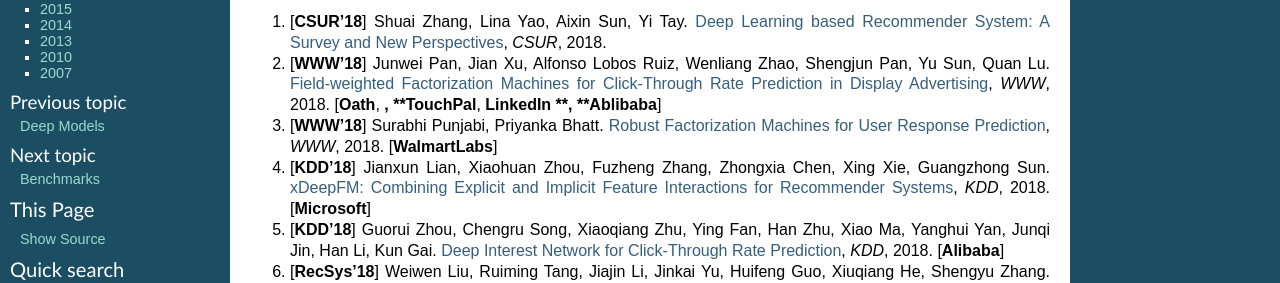
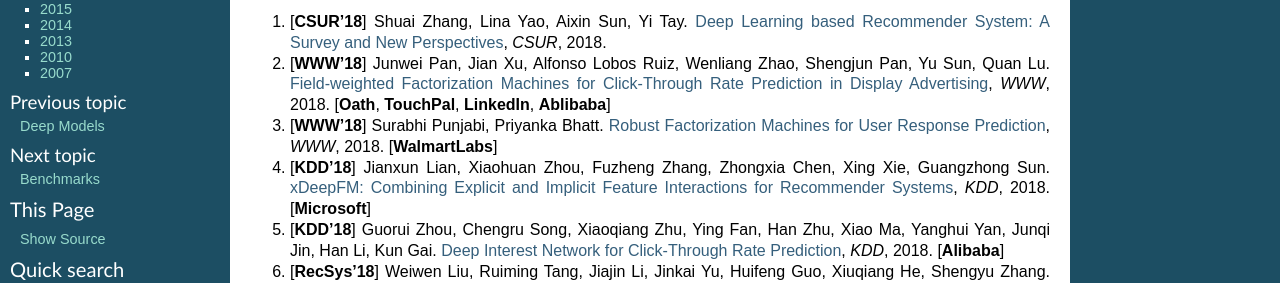
Before and after one commit to anyai/DeepCTR, a Sphinx documentation site: the page built from docs/paperlist.rst, in a window 1280 px wide. Shown: the part 137-420 px from the top of the page. Built offline with Sphinx 7.4.7, drawn with Linux system fonts in a browser that asks for light colours.

Commit message:
Update docs

```diff
--- a/docs/paperlist.rst
+++ b/docs/paperlist.rst
@@ -6,7 +6,7 @@ Paper List
 
 #. [**CSUR'18**] Shuai Zhang, Lina Yao, Aixin Sun, Yi Tay. `Deep Learning based Recommender System: A Survey and New Perspectives <https://arxiv.org/pdf/1707.07435.pdf>`_, *CSUR*, 2018.
 
-#. [**WWW'18**] Junwei Pan, Jian Xu, Alfonso Lobos Ruiz, Wenliang Zhao, Shengjun Pan, Yu Sun, Quan Lu. `Field-weighted Factorization Machines for Click-Through Rate Prediction in Display Advertising <https://arxiv.org/pdf/1806.03514.pdf>`_, *WWW*, 2018. [**Oath**, **, **TouchPal**, **LinkedIn **, **Ablibaba**]
+#. [**WWW'18**] Junwei Pan, Jian Xu, Alfonso Lobos Ruiz, Wenliang Zhao, Shengjun Pan, Yu Sun, Quan Lu. `Field-weighted Factorization Machines for Click-Through Rate Prediction in Display Advertising <https://arxiv.org/pdf/1806.03514.pdf>`_, *WWW*, 2018. [**Oath**, **TouchPal**, **LinkedIn**, **Ablibaba**]
 
 #. [**WWW'18**] Surabhi Punjabi, Priyanka Bhatt. `Robust Factorization Machines for User Response Prediction <http://wnzhang.net/share/rtb-papers/rfm-www.pdf>`_, *WWW*, 2018. [**WalmartLabs**]
 
```
